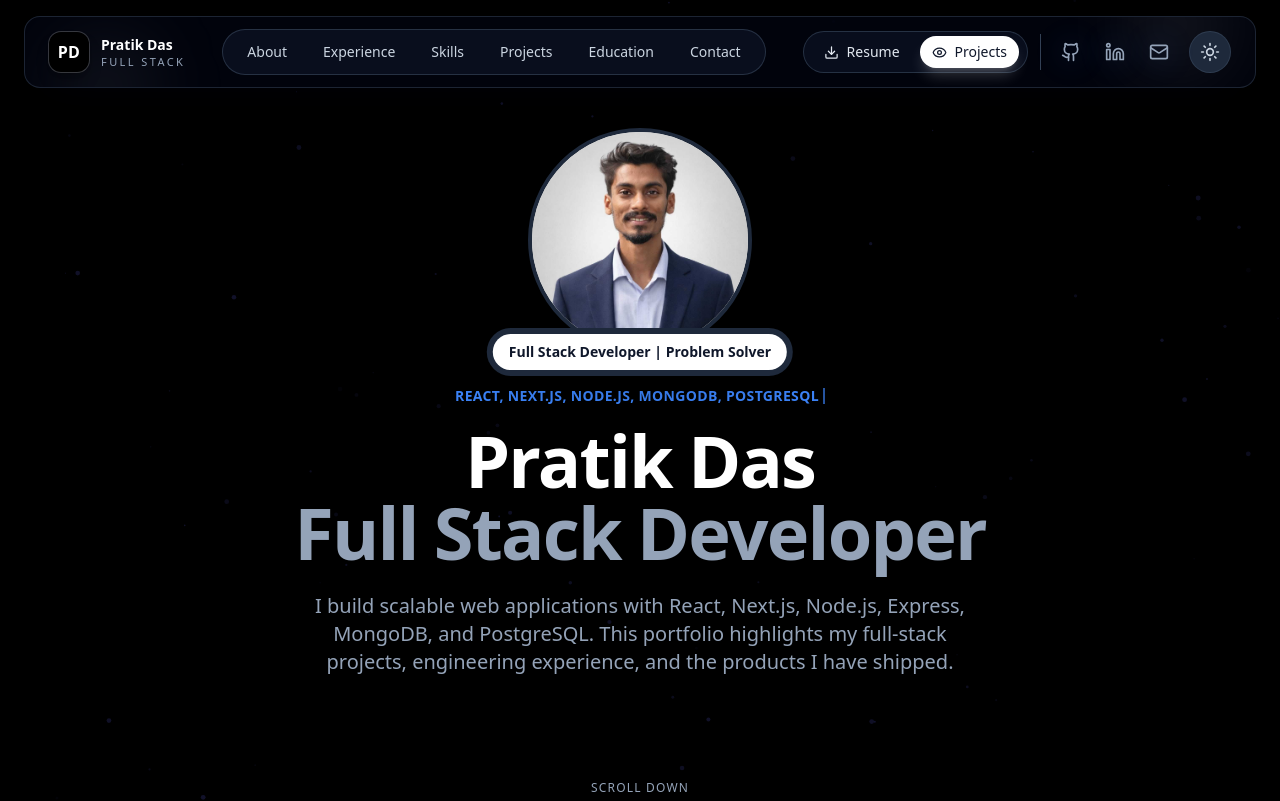
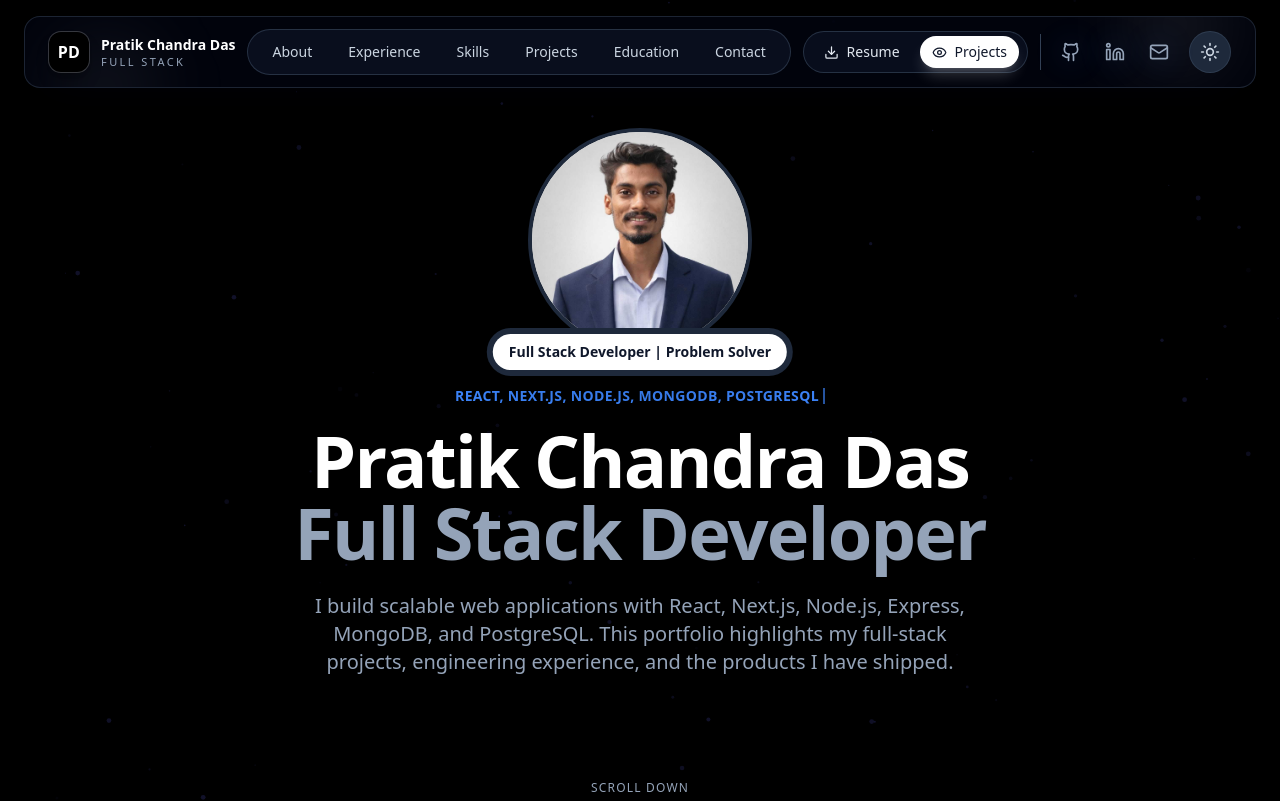
Before and after one commit to pratikdas018/PratikWeb, a React (Vite) app: page / in a window 1280 px wide. Shown: the top 801 px of the page. Built offline with nearby package versions, Linux system fonts and the light colour scheme.

Commit message:
update App.jsx: replace name references with "Pratik Chandra Das" for consistency

```diff
--- a/src/App.jsx
+++ b/src/App.jsx
@@ -378,7 +378,7 @@ const Navbar = ({ theme, toggleTheme }) => {
                 PD
               </span>
               <span className="hidden sm:flex flex-col leading-tight">
-                <span className="text-sm font-semibold text-slate-900 dark:text-white group-hover:text-primary transition-colors">Pratik Das</span>
+                <span className="text-sm font-semibold text-slate-900 dark:text-white group-hover:text-primary transition-colors">Pratik Chandra Das</span>
                 <span className="text-[11px] uppercase tracking-[0.22em] text-slate-500 dark:text-slate-400">Full Stack</span>
               </span>
             </a>
@@ -687,7 +687,7 @@ const Typewriter = ({ text, speed = 100, delay = 0, onComplete }) => {
 const Hero = () => {
   const [showScrollDown, setShowScrollDown] = useState(false);
 
-  const line1 = "Pratik Das".split(" ");
+  const line1 = "Pratik Chandra Das".split(" ");
   const line2 = "Full Stack Developer".split(" ");
 
   return (
@@ -708,7 +708,7 @@ const Hero = () => {
             <div className="w-40 h-40 md:w-56 md:h-56 rounded-full overflow-hidden border-4 border-white dark:border-slate-800 shadow-2xl relative z-10">
               <img
                 src="/profile.jpg"
-                alt="Pratik Das portrait"
+                alt="Pratik Chandra Das portrait"
                 loading="eager"
                 fetchPriority="high"
                 decoding="async"
@@ -1462,7 +1462,7 @@ const Toast = ({ message, type, onClose }) => (
 
 const Footer = () => (
   <footer className="py-8 bg-white dark:bg-dark text-center text-slate-500 dark:text-slate-600 text-sm transition-colors">
-    <p>Designed & Built by Pratik Das</p>
+    <p>Designed & Built by Pratik Chandra Das</p>
   </footer>
 );
 
```
